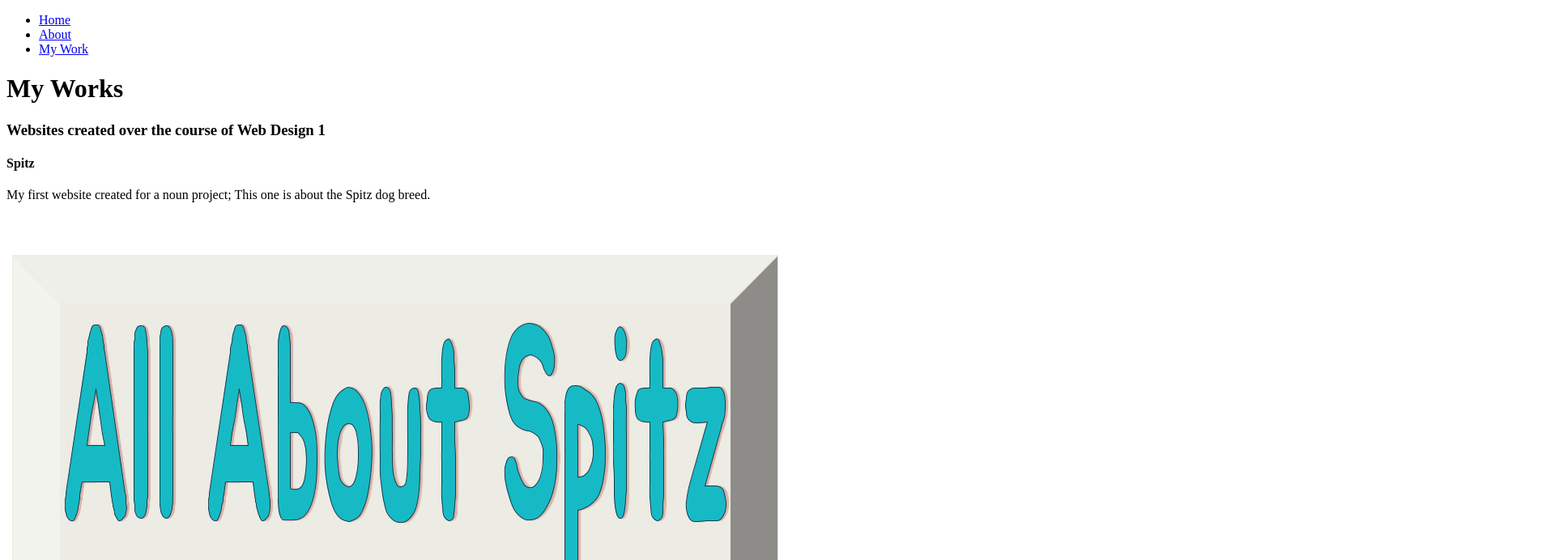
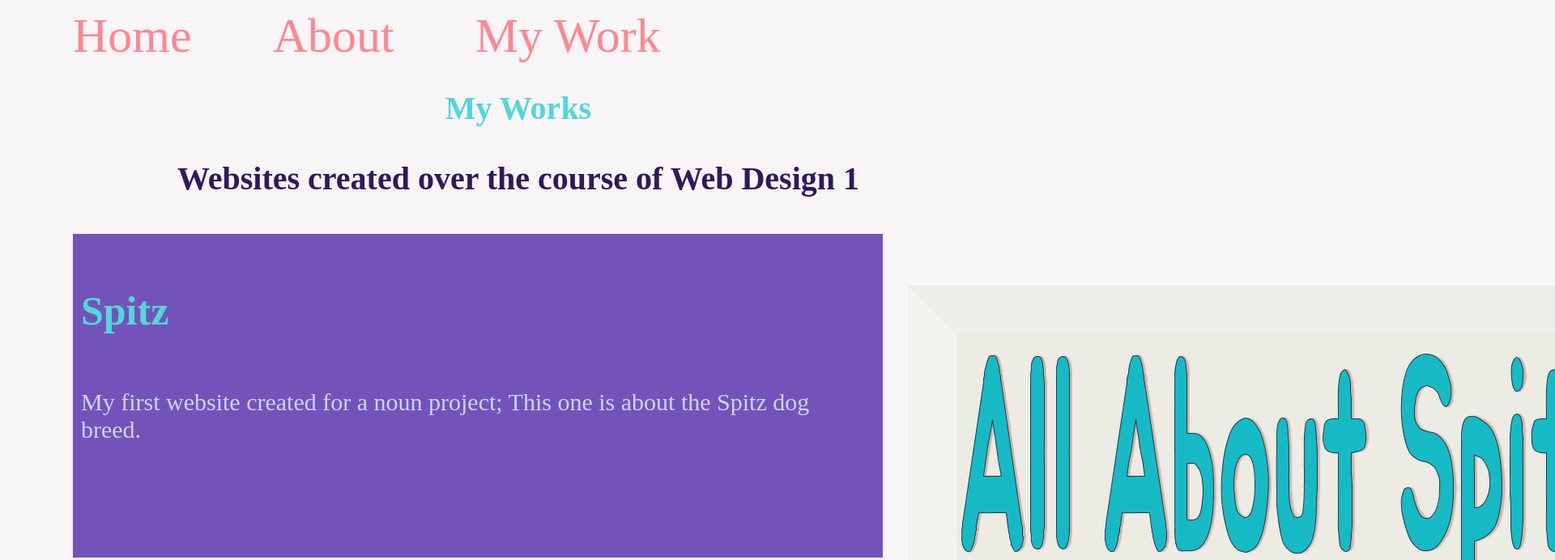
Before and after one commit to WVCS/portfolio-mistahype-1, a plain HTML site: page work.html in a window 1280 px wide. Shown: the top 692 px of the page at 81% size, 1920 px wide, since content can reach past the window. Drawn offline with Linux system fonts and the light colour scheme.

Commit message:
Update work.html

```diff
--- a/work.html
+++ b/work.html
@@ -46,5 +46,114 @@
     <a href="Variis Magicae/home.html"> <img src="Variis Magicae/images/eventweblogo.png"> </a>
   </div>
   </div>
+  <style>
+    /*Colors for this site: #bcecf6(lightblue), #f7f5f6(white), #ff2768(lightred), #ff8691(coral)*/
+body{
+  background-color: #f7f5f6;
+  margin: 0;
+}
+ul.nav{
+  color: #ff8691;
+  display: inline-block;
+  list-style-type: none;
+  margin: 0;
+  width: 97.9%;
+  overflow-x: hidden;
+  background-color: #f7f5f6;
+}
+li.nav a{
+	text-decoration: none;
+	display: block;
+	color: #ff8691;
+	font-family: "Baloo 2";
+	font-size: 60px;
+	padding: 10px 50px 0px;
+}
+li.nav a:hover{
+	background-color: #bcecf6;
+	transition: 0.5s;
+	color: #ff2768;
+}
+li.nav{
+	font-family: "Baloo 2";
+	display: inline;
+	float: left;
+}
+.container{
+	position: sticky;
+}
+h1{
+	font-family: "Baloo 2";
+	font-size: 40px;
+	color: #50d8d7;
+	text-align: center;
+}
+h2{
+	color: #7353ba;
+	font-family: "Baloo 2";
+	font-size: 45px;
+}
+h3{
+	font-family:"Baloo 2";
+	font-size: 40px;
+	color: #2f195f;
+	text-align: center;
+}
+.webs{
+	padding: 5px 90px 50px 90px;
+	grid-template-columns: 1000px 530px;
+	grid-template-rows:400px;
+	display:inline-grid;
+	justify-content: center;
+	align-content: center;
+	grid-gap: 10px;
+}
+.w2, .w4, .w6, .w8{
+	padding: 15px;
+}
+.w1, .w3, .w5, .w7{
+	background-color: #7353ba;
+	padding-left: 10px;
+	padding-right: 10px;
+}
+.w1, .w2, .w3, .w4, .w5, .w6, .w7, .w8{
+	grid-areas: w1, w2, w3, w4, w5, w6, w7, w8;
+}
+a{
+	text-decoration: none;
+	color: #ccd5ff;
+	font-family: "Baloo 2";
+	font-size: 15px;
+}
+h4{
+	color: #50d8d7;
+	font-family: "Baloo 2";
+	font-size: 50px;
+}
+p{
+	font-family: "Baloo 2";
+	font-size: 30px;
+	color: #ccd5ff;
+}
+@media only screen and (max-width: 768px){
+	.container{
+		flex-direction: column;
+	}
+	.webs{
+		grid-template-areas:
+		"w1"
+		"w2"
+		"w3"
+		"w4"
+		"w5"
+		"w6"
+    "w7"
+    "w8";
+		flex-direction: column;
+		grid-template-columns: 600px;
+		grid-template-rows: 400px;
+	}
+}
+  </style>
 </body>
 </html>
```
